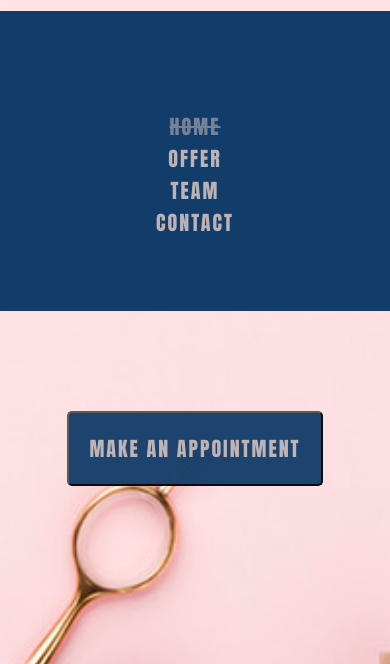
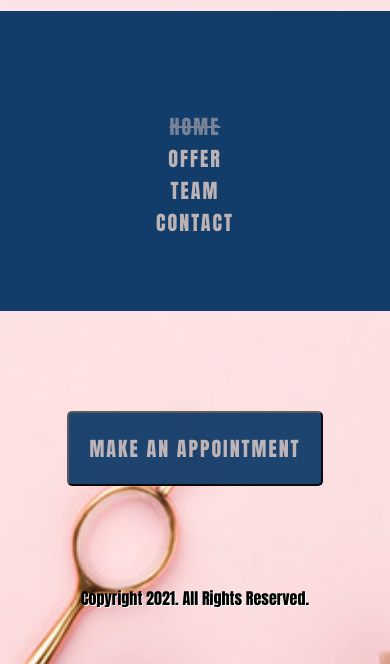
Before and after one commit to m3uma/hairdressing-salon, a plain HTML site: page index.html in a window 390 px wide. Shown: the part 180-844 px from the top of the page. Drawn offline with Linux system fonts and the light colour scheme; a web font is replaced by a local one.

Commit message:
add footer

```diff
--- /dev/null
+++ b/css/common/footer.css
@@ -0,0 +1,16 @@
+.footer{
+    position: absolute;
+    text-align: center;
+    left: 40%;
+    bottom: 20px;
+    text-shadow: 1px 1px white;
+}
+
+@media(max-width: 767px) {
+    .footer{
+        left: 0;
+        bottom: 0;
+        position: relative;
+        margin: 20px auto;
+    }
+}
--- a/index.html
+++ b/index.html
@@ -13,6 +13,7 @@
     <link href="css/common/container.css" rel="stylesheet">
     <link href="css/common/navigation.css" rel="stylesheet">
     <link href="css/common/button.css" rel="stylesheet">
+    <link href="css/common/footer.css" rel="stylesheet">
 </head>
 
 <body>
@@ -34,7 +35,7 @@
         </section>
         <button type="button" class="button" ><a href="contact.html" class="button__a">make an appointment</a></button>
     </main>
-    <footer></footer>
+    <footer class="footer">Copyright 2021. All Rights Reserved.</footer>
 </body>
 
 </html>
```
